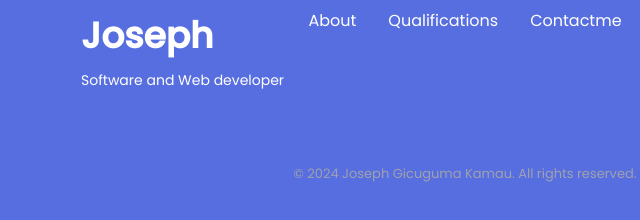
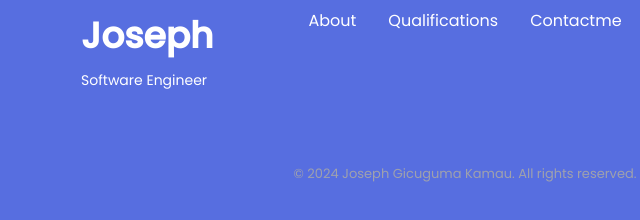
Before and after one commit to Joseph-Gicuguma/My-personal-portfolio-website, a plain HTML site: page index.html in a window 1280 px wide. Shown: the part 4296-4516 px from the top of the page, 175-815 px from the left. Drawn offline with nearby package versions, Linux system fonts and the light colour scheme.

Commit message:
few more changes

```diff
--- a/index.html
+++ b/index.html
@@ -641,7 +641,7 @@
         <div class="footer__container container grid">
             <div>
                 <h1 class="footer__title">Joseph</h1>
-                <span class="footer__subtitle">Software and Web developer</span>
+                <span class="footer__subtitle">Software Engineer</span>
             </div>
 
             <ul class="footer__links">
```
